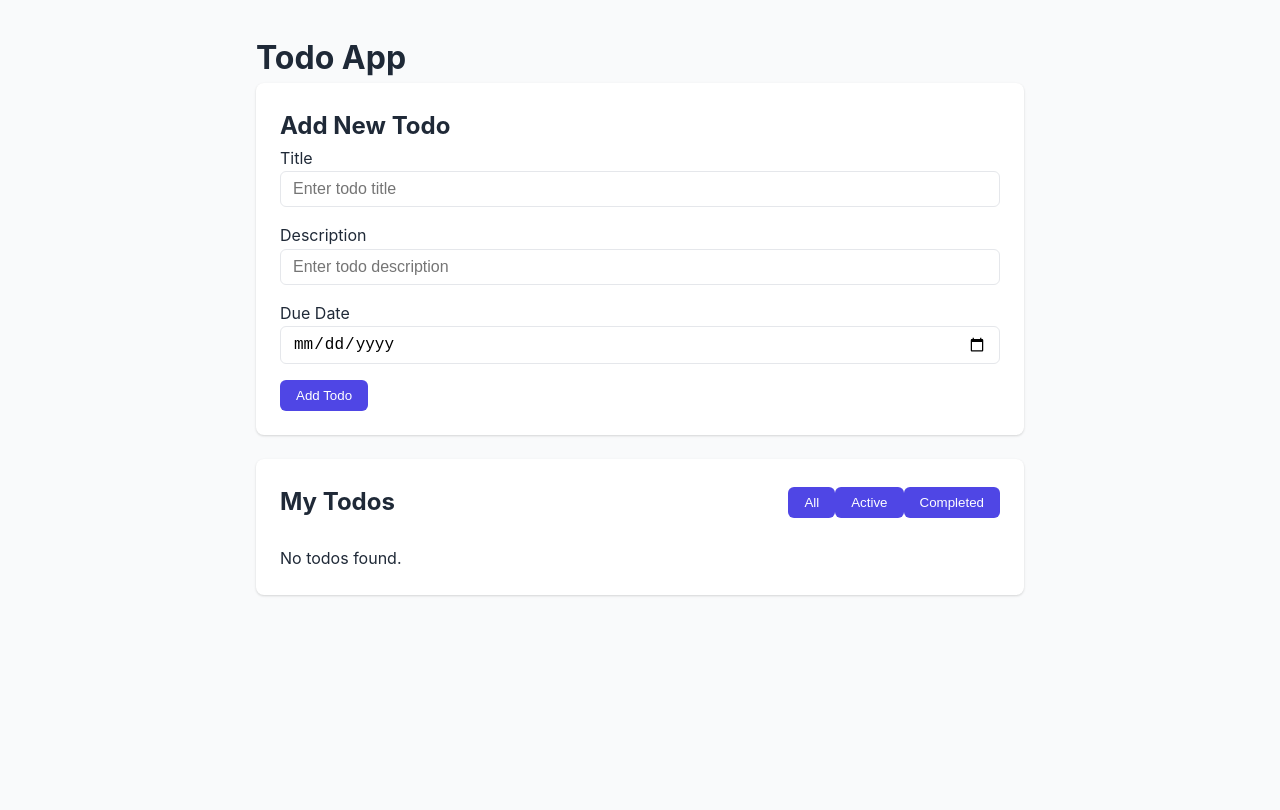
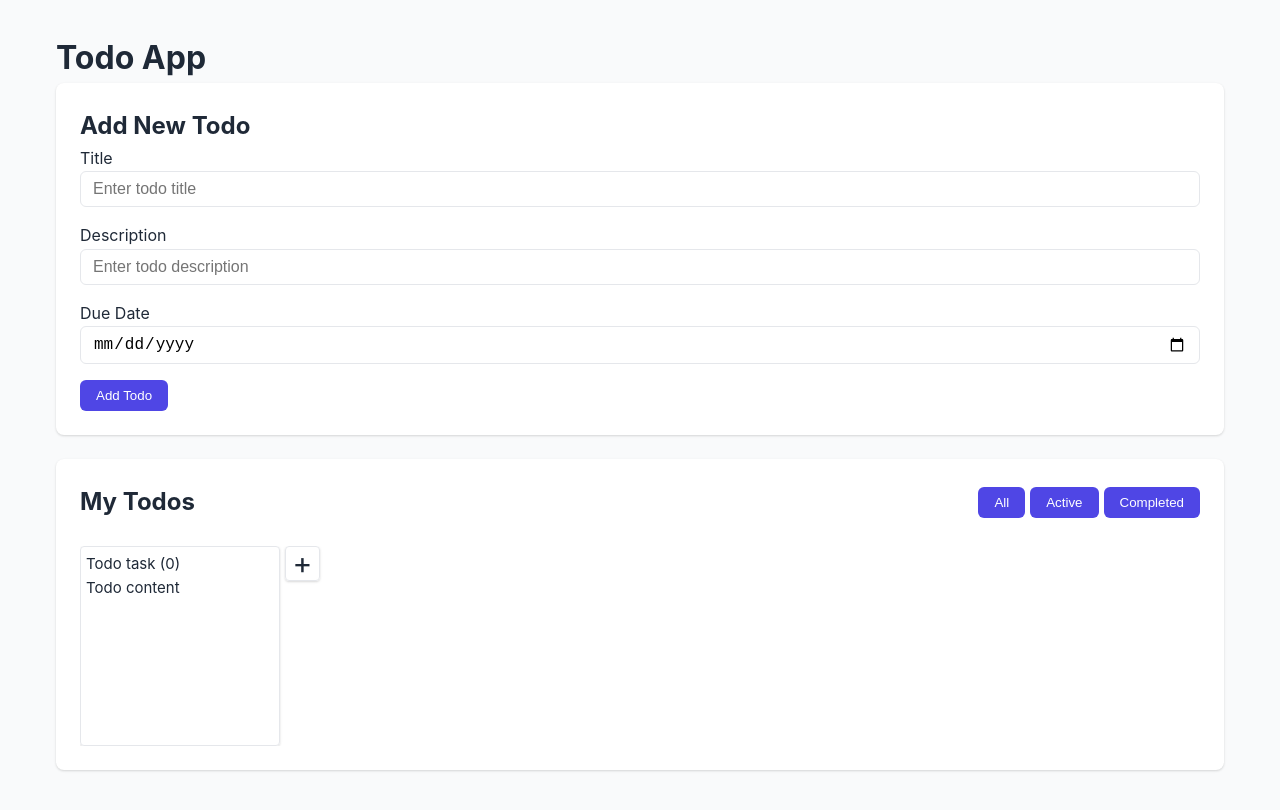
Before and after one commit to djol0/todo-app, a React (Vite) app: page / in a window 1280 px wide. Shown: the top 810 px of the page. Built offline with nearby package versions, Linux system fonts and the light colour scheme.

Commit message:
Columns created, add/remove colomns added

```diff
--- a/src/assets/main.css
+++ b/src/assets/main.css
@@ -9,6 +9,8 @@
   --danger-color: #ef4444;
   --success-color: #10b981;
   --border-color: #e5e7eb;
+  --button-hover-color: #4f46e5;
+  --colum-hover-color: #f9fafb;
 }
 
 * {
@@ -26,7 +28,7 @@ body {
 }
 
 .container {
-  max-width: 800px;
+  max-width: 1200px;
   margin: 0 auto;
   padding: 2rem 1rem;
 }
@@ -127,3 +129,111 @@ body {
 .form-group {
   margin-bottom: 1rem;
 }
+
+.all-columns {
+  display: flex;
+  flex-direction: row;
+  overflow-x: auto;
+}
+
+.column-container {
+  border: 1px solid var(--border-color);
+  border-radius: 0.25rem;
+  max-width: 250px;
+  min-width: 200px;
+  min-height: 200px;
+  font-size: 15px;
+  color: var(--text-color);
+  box-shadow: 0 1px 3px 0 rgba(0, 0, 0, 0.1), 0 1px 2px 0 rgba(0, 0, 0, 0.06);
+  padding-top: 5px;
+  padding-left: 5px;
+  padding-right: 5px;
+  margin-right: 5px;
+}
+
+.column-header {
+  display: flex;
+  flex-direction: row;
+  justify-content: space-between;
+}
+
+.column-header-delete {
+  border: 1px solid var(--border-color);
+  border-radius: 0.25rem;
+  box-shadow: 0 1px 3px 0 rgba(0, 0, 0, 0.1), 0 1px 2px 0 rgba(0, 0, 0, 0.06);
+  width: 25px;
+  height: 25px;
+  display: flex;
+  justify-content: center;
+  align-items: center;
+  cursor: pointer;
+}
+
+.column-header-delete:hover {
+  color: white;
+  background-color: var(--danger-color);
+}
+
+.add-column-button {
+  display: flex;
+  font-size: 30px;
+  height: 35px;
+  width: 35px;
+  min-width: 35px;
+  justify-content: center;
+  align-items: center;
+  border-radius: 0.25rem;
+  border: 1px solid var(--border-color);
+  box-shadow: 0 1px 3px 0 rgba(0, 0, 0, 0.1), 0 1px 2px 0 rgba(0, 0, 0, 0.06);
+  cursor: pointer;
+}
+
+.add-column-button:hover {
+  color: white;
+  background-color: var(--button-hover-color);
+}
+
+.new-column {
+  display: flex;
+  flex-direction: column;
+}
+
+.add-column-buttons-container {
+  display: flex;
+  flex-direction: row-reverse;
+  margin-top: 2px;
+}
+
+.add-column-single-button {
+  display: flex;
+  font-size: 20px;
+  height: 25px;
+  width: 25px;
+  justify-content: center;
+  align-items: center;
+  border-radius: 0.25rem;
+  border: 1px solid var(--border-color);
+  cursor: pointer;
+  box-shadow: 0 1px 3px 0 rgba(0, 0, 0, 0.1), 0 1px 2px 0 rgba(0, 0, 0, 0.06);
+  margin-right: 2px;
+  color: var(--text-light-color);
+
+}
+
+.add-column-single-button:hover {
+  color: white;
+  background-color: var(--button-hover-color);
+}
+
+.add-column-input {
+  width: 200px;
+  height: 35px;
+  color: var(--text-light-color);
+  padding-left: 5px;
+  border-color: var(--button-hover-color);
+  border-radius: 0.25rem;
+}
+
+.btn-margin-right {
+  margin-right: 5px;
+}
--- /dev/null
+++ b/src/components/NewColumn.tsx
@@ -0,0 +1,80 @@
+import { useEffect, useRef, useState } from "react";
+import { useColumnStore } from "../store/todoStore";
+
+function NewColumn() {
+    const columns = useColumnStore((state) => state.columns);
+    const addColumn = useColumnStore((state) => state.addColumn);
+    const [newColumn, setNewColumn] = useState(false);
+    const inputRef = useRef<HTMLInputElement>(null);
+
+    const getNewId = (): number => {
+        return Math.max(...columns.map((col) => col.id)) + 1;
+    }
+
+    const handleAddColumn = (): void => {
+        setNewColumn(true);
+    }
+
+    const handleClose = (): void => {
+        setNewColumn(false);
+    }
+
+    const handleAdd = (): void => {
+        if(inputRef.current?.value) {
+            if(inputRef.current?.value.trim() !== '') {
+                addColumn({title: inputRef.current?.value.trim(), id: getNewId()})
+                inputRef.current.value = "";
+            }
+        }
+        setNewColumn(false);
+    }
+
+    const handleKeyDown = (event: React.KeyboardEvent<HTMLInputElement>) => {
+        if (event.key === "Enter") {
+            event.preventDefault();
+            handleAdd();
+        }
+    };
+
+    useEffect(() => {
+        inputRef.current?.focus();
+    }, [newColumn])
+
+    return (
+        <div>
+            {
+            newColumn ?
+                <div className="new-column">
+                    <input
+                        ref={inputRef}
+                        className="add-column-input"
+                        type="text"
+                        onKeyDown={handleKeyDown}
+                    />
+
+                    <div className="add-column-buttons-container">
+                        <div
+                            className="add-column-single-button"
+                            onClick={handleClose}
+                        >
+                            x
+                        </div>
+
+                        <div
+                            className="add-column-single-button"
+                            onClick={handleAdd}
+                        >
+                            ✓
+                        </div>
+                    </div>
+                </div>
+            :
+                <div className="add-column-button" onClick={handleAddColumn}>
+                <p> + </p>
+                </div>
+            }
+        </div>
+    );
+}
+
+export default NewColumn;
--- /dev/null
+++ b/src/components/TodoColumn.tsx
@@ -0,0 +1,40 @@
+import { Todo } from "../types/todo";
+import { useColumnStore } from "../store/todoStore";
+
+interface TodoColumnProps {
+    title: string;
+    todos: Array<Todo>;
+}
+
+function TodoColumn({title, todos}: TodoColumnProps) {
+
+    const columns = useColumnStore((state) => state.columns);
+    const deleteColumn = useColumnStore((state) => state.deleteColumn);
+
+    const handleDelete = () => {
+        if(columns.length > 1) {
+            deleteColumn(title)
+        }
+    }
+
+    return (
+        <div className="column-container">
+            <div className="column-header">
+                <p>{title} ({todos.length})</p>
+
+                {columns.length > 1 && <div
+                    className="column-header-delete"
+                    onClick={handleDelete}
+                >
+                    x
+                </div>}
+            </div>
+
+            <div>
+                Todo content
+            </div>
+        </div>
+    );
+}
+
+export default TodoColumn;
--- a/src/components/TodoList.tsx
+++ b/src/components/TodoList.tsx
@@ -1,8 +1,11 @@
 import { useState } from "react";
 import { useTodoStore } from "../store/todoStore";
-import TodoItem from "./TodoItem";
+import { useColumnStore } from "../store/todoStore";
+import TodoColumn from "./TodoColumn";
+import NewColumn from "./NewColumn";
 
 function TodoList() {
+  const columns = useColumnStore((state) => state.columns);
   const todos = useTodoStore((state) => state.todos);
   const [filter, setFilter] = useState("all");
 
@@ -17,11 +20,11 @@ function TodoList() {
       <div className="header">
         <h2>My Todos</h2>
         <div>
-          <button className="btn btn-primary" onClick={() => setFilter("all")}>
+          <button className="btn btn-primary btn-margin-right" onClick={() => setFilter("all")}>
             All
           </button>
           <button
-            className="btn btn-primary"
+            className="btn btn-primary btn-margin-right"
             onClick={() => setFilter("active")}
           >
             Active
@@ -34,26 +37,35 @@ function TodoList() {
           </button>
         </div>
       </div>
-      {filteredTodos.length === 0 ? (
+
+      <div className="all-columns">
+        {columns.map((column) => (
+          <TodoColumn key={column.id} title={column.title} todos={[]} />
+        ))}
+
+        <NewColumn />
+      </div>
+
+      {/* {filteredTodos.length === 0 ? (
         <div className="empty-list">
           <p>No todos found.</p>
         </div>
       ) : (
         filteredTodos.map((todo) => <TodoItem key={todo.id} todo={todo} />)
-      )}
+      )} */}
     </div>
   );
 }
 
 export default TodoList;
 
-const styles = {
-  emptyList: {
-    textAlign: "center",
-    padding: "1rem",
-    color: "var(--text-light-color)",
-  },
-  headerButton: {
-    marginLeft: "0.5rem",
-  },
-};
+// const styles = {
+//   emptyList: {
+//     textAlign: "center",
+//     padding: "1rem",
+//     color: "var(--text-light-color)",
+//   },
+//   headerButton: {
+//     marginLeft: "0.5rem",
+//   },
+// };
--- a/src/store/todoStore.ts
+++ b/src/store/todoStore.ts
@@ -1,11 +1,17 @@
 import { create } from "zustand";
-import { Todo } from "../types/todo";
+import { Todo, Column } from "../types/todo";
 
 interface TodoState {
   todos: Todo[];
   addTodo: (todo: Todo) => void;
   toggleTodo: (id: string) => void;
   deleteTodo: (id: string) => void;
+}
+
+interface ColumnState {
+  columns: Column[];
+  addColumn: (column: Column) => void;
+  deleteColumn: (title: string) => void;
 }
 
 export const useTodoStore = create<TodoState>((set) => ({
@@ -22,3 +28,12 @@ export const useTodoStore = create<TodoState>((set) => ({
       todos: state.todos.filter((todo) => todo.id !== id),
     })),
 }));
+
+export const useColumnStore = create<ColumnState>((set) => ({
+  columns: [{title: 'Todo task', id: 1}],
+  addColumn: (column: Column) => set((state) => ({ columns: [...state.columns, column] })),
+  deleteColumn: (title: string) =>
+    set((state) => ({
+      columns: state.columns.filter((todo) => todo.title !== title),
+    }))
+}));
--- a/src/types/todo.ts
+++ b/src/types/todo.ts
@@ -1,8 +1,14 @@
 export interface Todo {
   id: string;
   title: string;
+  columnId: number;
   description: string;
   dueDate?: string;
   completed: boolean;
   createdAt: Date;
 }
+
+export interface Column {
+  id: number;
+  title: string;
+}
```
